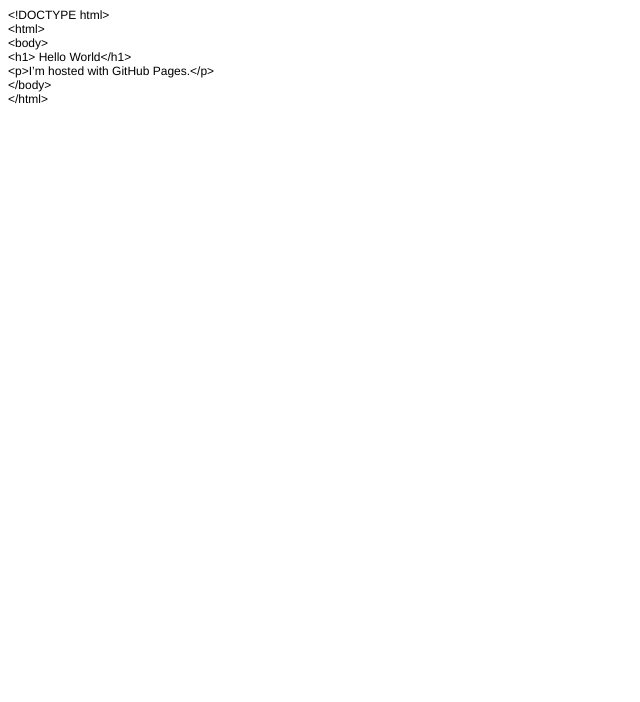
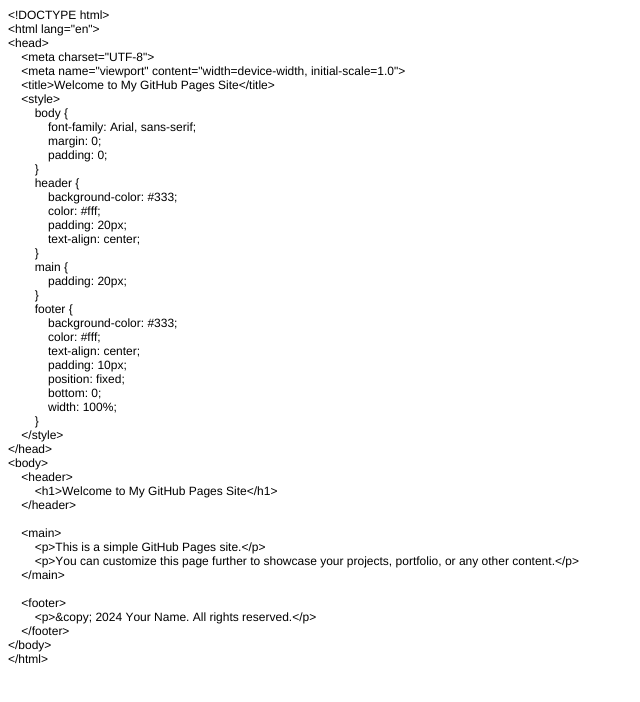
Before and after one commit to jon-herrick/Jon-herrick.github.io, a plain HTML site: page index.html in a window 1280 px wide. Shown: the whole page, without its empty margins (0-640 px from the left). Drawn offline with Linux system fonts and the light colour scheme.

Commit message:
Update index.html

```diff
--- a/index.html
+++ b/index.html
@@ -7,16 +7,58 @@
   <meta name="Generator" content="Cocoa HTML Writer">
   <meta name="CocoaVersion" content="2487.5">
   <style type="text/css">
-    p.p1 {margin: 0.0px 0.0px 0.0px 0.0px; font: 12.0px Helvetica}
+    p.p1 {margin: 0.0px 0.0px 0.0px 0.0px; font: 12.0px Helvetica; -webkit-text-stroke: #000000}
+    p.p2 {margin: 0.0px 0.0px 0.0px 0.0px; font: 12.0px Helvetica; -webkit-text-stroke: #000000; min-height: 14.0px}
+    span.s1 {font-kerning: none}
   </style>
 </head>
 <body>
-<p class="p1">&lt;!DOCTYPE html&gt;</p>
-<p class="p1">&lt;html&gt;</p>
-<p class="p1">&lt;body&gt;</p>
-<p class="p1">&lt;h1&gt; Hello World&lt;/h1&gt;</p>
-<p class="p1">&lt;p&gt;I’m hosted with GitHub Pages.&lt;/p&gt;</p>
-<p class="p1">&lt;/body&gt;</p>
-<p class="p1">&lt;/html&gt;</p>
+<p class="p1"><span class="s1">&lt;!DOCTYPE html&gt;</span></p>
+<p class="p1"><span class="s1">&lt;html lang="en"&gt;</span></p>
+<p class="p1"><span class="s1">&lt;head&gt;</span></p>
+<p class="p1"><span class="s1"><span class="Apple-converted-space">    </span>&lt;meta charset="UTF-8"&gt;</span></p>
+<p class="p1"><span class="s1"><span class="Apple-converted-space">    </span>&lt;meta name="viewport" content="width=device-width, initial-scale=1.0"&gt;</span></p>
+<p class="p1"><span class="s1"><span class="Apple-converted-space">    </span>&lt;title&gt;Welcome to My GitHub Pages Site&lt;/title&gt;</span></p>
+<p class="p1"><span class="s1"><span class="Apple-converted-space">    </span>&lt;style&gt;</span></p>
+<p class="p1"><span class="s1"><span class="Apple-converted-space">        </span>body {</span></p>
+<p class="p1"><span class="s1"><span class="Apple-converted-space">            </span>font-family: Arial, sans-serif;</span></p>
+<p class="p1"><span class="s1"><span class="Apple-converted-space">            </span>margin: 0;</span></p>
+<p class="p1"><span class="s1"><span class="Apple-converted-space">            </span>padding: 0;</span></p>
+<p class="p1"><span class="s1"><span class="Apple-converted-space">        </span>}</span></p>
+<p class="p1"><span class="s1"><span class="Apple-converted-space">        </span>header {</span></p>
+<p class="p1"><span class="s1"><span class="Apple-converted-space">            </span>background-color: #333;</span></p>
+<p class="p1"><span class="s1"><span class="Apple-converted-space">            </span>color: #fff;</span></p>
+<p class="p1"><span class="s1"><span class="Apple-converted-space">            </span>padding: 20px;</span></p>
+<p class="p1"><span class="s1"><span class="Apple-converted-space">            </span>text-align: center;</span></p>
+<p class="p1"><span class="s1"><span class="Apple-converted-space">        </span>}</span></p>
+<p class="p1"><span class="s1"><span class="Apple-converted-space">        </span>main {</span></p>
+<p class="p1"><span class="s1"><span class="Apple-converted-space">            </span>padding: 20px;</span></p>
+<p class="p1"><span class="s1"><span class="Apple-converted-space">        </span>}</span></p>
+<p class="p1"><span class="s1"><span class="Apple-converted-space">        </span>footer {</span></p>
+<p class="p1"><span class="s1"><span class="Apple-converted-space">            </span>background-color: #333;</span></p>
+<p class="p1"><span class="s1"><span class="Apple-converted-space">            </span>color: #fff;</span></p>
+<p class="p1"><span class="s1"><span class="Apple-converted-space">            </span>text-align: center;</span></p>
+<p class="p1"><span class="s1"><span class="Apple-converted-space">            </span>padding: 10px;</span></p>
+<p class="p1"><span class="s1"><span class="Apple-converted-space">            </span>position: fixed;</span></p>
+<p class="p1"><span class="s1"><span class="Apple-converted-space">            </span>bottom: 0;</span></p>
+<p class="p1"><span class="s1"><span class="Apple-converted-space">            </span>width: 100%;</span></p>
+<p class="p1"><span class="s1"><span class="Apple-converted-space">        </span>}</span></p>
+<p class="p1"><span class="s1"><span class="Apple-converted-space">    </span>&lt;/style&gt;</span></p>
+<p class="p1"><span class="s1">&lt;/head&gt;</span></p>
+<p class="p1"><span class="s1">&lt;body&gt;</span></p>
+<p class="p1"><span class="s1"><span class="Apple-converted-space">    </span>&lt;header&gt;</span></p>
+<p class="p1"><span class="s1"><span class="Apple-converted-space">        </span>&lt;h1&gt;Welcome to My GitHub Pages Site&lt;/h1&gt;</span></p>
+<p class="p1"><span class="s1"><span class="Apple-converted-space">    </span>&lt;/header&gt;</span></p>
+<p class="p2"><span class="s1"></span><br></p>
+<p class="p1"><span class="s1"><span class="Apple-converted-space">    </span>&lt;main&gt;</span></p>
+<p class="p1"><span class="s1"><span class="Apple-converted-space">        </span>&lt;p&gt;This is a simple GitHub Pages site.&lt;/p&gt;</span></p>
+<p class="p1"><span class="s1"><span class="Apple-converted-space">        </span>&lt;p&gt;You can customize this page further to showcase your projects, portfolio, or any other content.&lt;/p&gt;</span></p>
+<p class="p1"><span class="s1"><span class="Apple-converted-space">    </span>&lt;/main&gt;</span></p>
+<p class="p2"><span class="s1"></span><br></p>
+<p class="p1"><span class="s1"><span class="Apple-converted-space">    </span>&lt;footer&gt;</span></p>
+<p class="p1"><span class="s1"><span class="Apple-converted-space">        </span>&lt;p&gt;&amp;copy; 2024 Your Name. All rights reserved.&lt;/p&gt;</span></p>
+<p class="p1"><span class="s1"><span class="Apple-converted-space">    </span>&lt;/footer&gt;</span></p>
+<p class="p1"><span class="s1">&lt;/body&gt;</span></p>
+<p class="p1"><span class="s1">&lt;/html&gt;</span></p>
 </body>
 </html>
```
